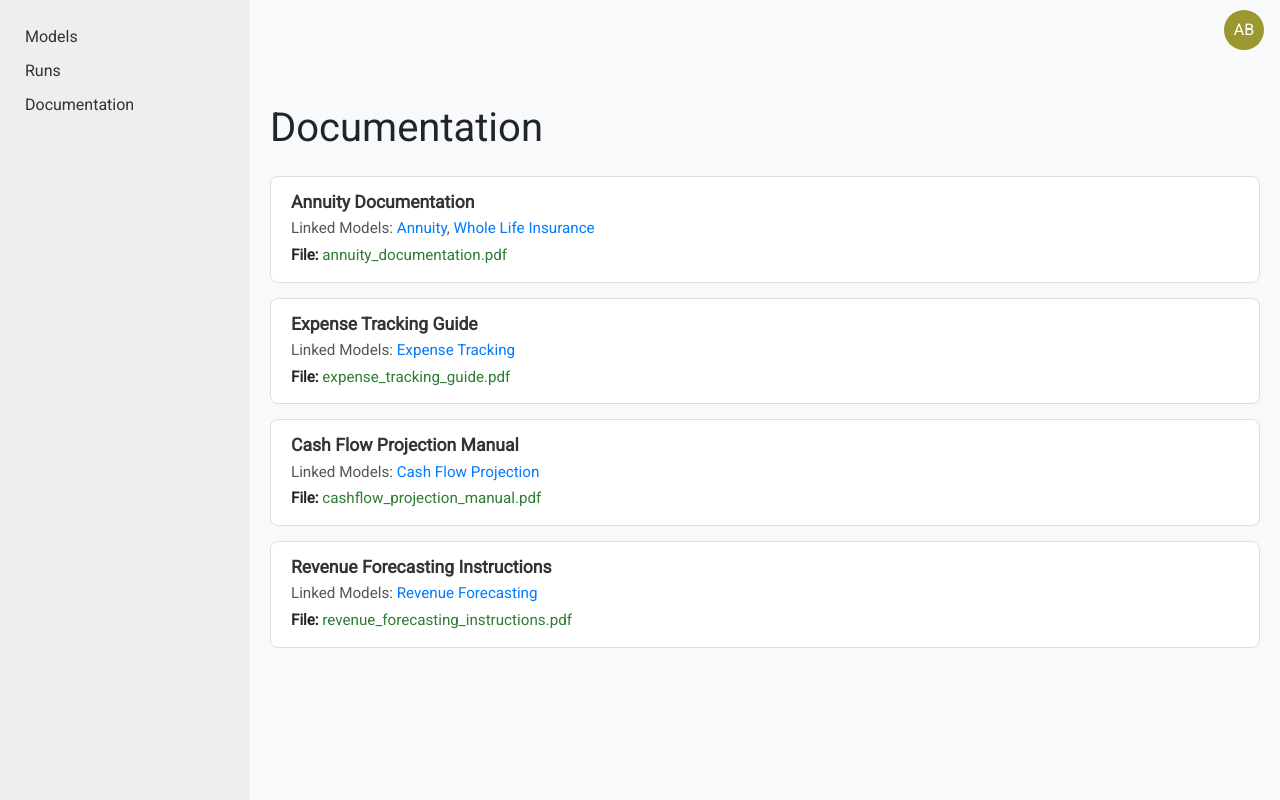
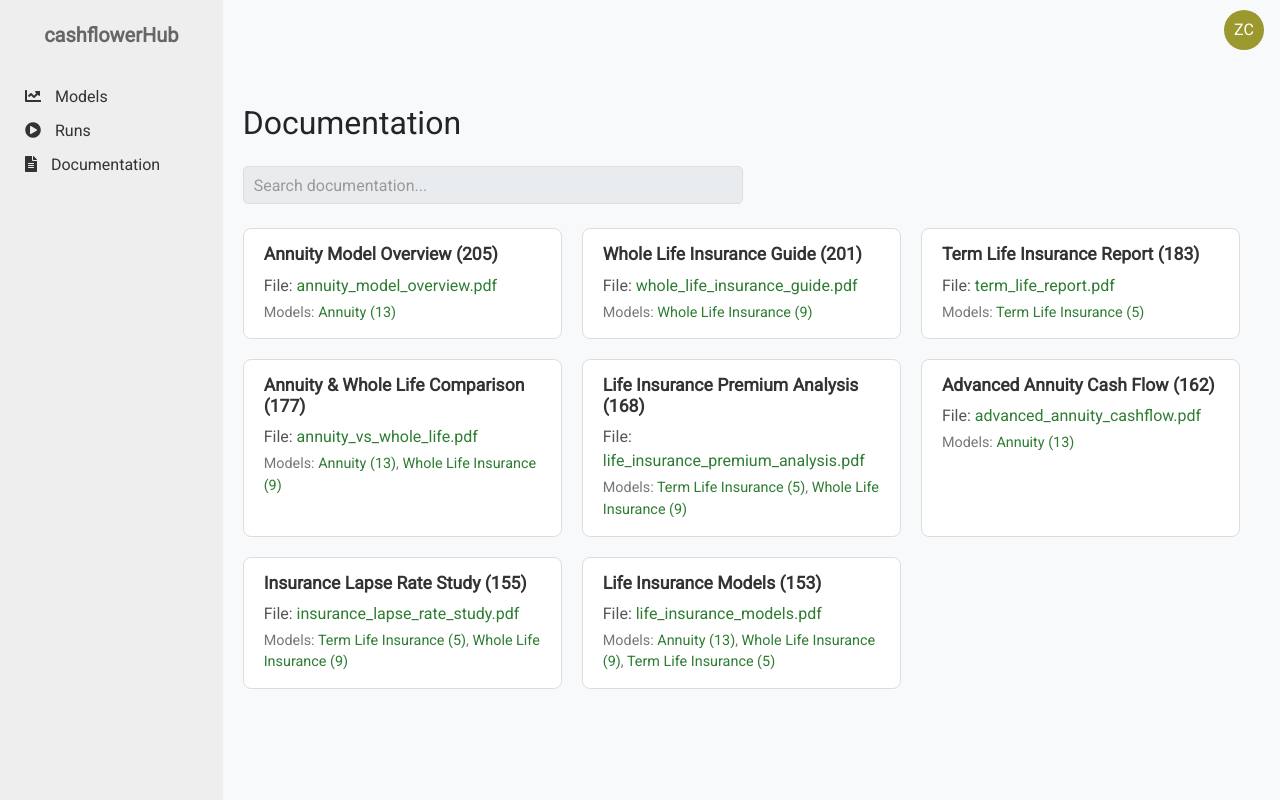
Before and after one commit to zchmielewska/cashflowerhub, a Django app: page /documentation in a window 1280 px wide. Run offline with Django 5.2, Linux system fonts and the light colour scheme; some libraries are stand-ins or nearby versions.

Commit message:
finalize mockup

```diff
--- a/hub/static/hub/styles.css
+++ b/hub/static/hub/styles.css
@@ -13,6 +13,14 @@ body {
     width: 250px;
     background-color: #eeeeee;
     padding: 20px 10px;
+}
+
+.sidebar-heading {
+    font-size: 1.25rem;
+    font-weight: bold;
+    color: #666;
+    margin-bottom: 30px; /* Added margin below project name */
+    text-align: center;
 }
 
 .list-group-item {
@@ -84,8 +92,6 @@ body {
 }
 
 .model-repo a {
-    /*color: #9B982F;*/
-    /*color: #4CAF50;*/
     color: #2E7D32;
     text-decoration: none;
 }
@@ -149,7 +155,6 @@ body {
 /* Adjust font styles */
 .run-info {
     font-size: 1rem;
-    /*font-weight: bold;*/
     color: #333;
     margin-right: 15px;
 }
@@ -185,7 +190,30 @@ body {
 }
 
 /* Documentation */
-.doc-list {
+.doc-search {
+    width: 100%;
+    max-width: 500px;
+    margin-bottom: 20px;
+}
+
+.doc-search input {
+    padding: 10px;
+    font-size: 1rem;
+    border: 1px solid #ddd;
+    border-radius: 5px;
+    background-color: #f8f8f8;
+    color: #999;
+    cursor: not-allowed;
+}
+
+.doc-search input::placeholder {
+    color: #999;
+}
+
+.doc-grid {
+    display: flex;
+    flex-wrap: wrap;
+    gap: 20px;
     margin-top: 20px;
 }
 
@@ -193,8 +221,9 @@ body {
     background-color: #ffffff;
     border: 1px solid #dddddd;
     border-radius: 8px;
-    padding: 15px 20px; /* Medium padding between models and runs */
-    margin-bottom: 15px; /* Medium margin between items */
+    padding: 15px 20px;
+    width: calc(33.333% - 20px); /* 3 cards per row with spacing */
+    box-sizing: border-box;
     transition: background-color 0.3s ease;
 }
 
@@ -209,21 +238,40 @@ body {
 }
 
 .doc-models {
-    font-size: 0.95rem;
+    font-size: 0.9rem;
+    color: #777;
+}
+
+.doc-file {
+    /*font-size: 0.95rem;*/
     color: #555;
 }
 
-.doc-file {
-    font-size: 0.95rem;
+.doc-id {
+    font-size: 0.85rem;
+    color: #555;
 }
 
-.doc-file a {
-    color: #2E7D32; /* Dark green for file link, same as models */
+.doc-file a, .doc-models a {
+    color: #2E7D32; /* Unified dark green for all links */
     text-decoration: none;
 }
 
-.doc-file a:hover {
+.doc-file a:hover, .doc-models a:hover {
     text-decoration: underline;
+}
+
+/* Responsive grid for smaller screens */
+@media (max-width: 992px) {
+    .doc-item {
+        width: calc(50% - 20px); /* 2 cards per row for medium screens */
+    }
+}
+
+@media (max-width: 768px) {
+    .doc-item {
+        width: 100%; /* 1 card per row for small screens */
+    }
 }
 
 /* Media */
@@ -237,3 +285,10 @@ body {
         width: 100%;
     }
 }
+
+
+.list-group-item i {
+    margin-right: 10px;
+    color: #333; /* You can adjust the color as needed */
+    font-size: 1rem; /* Adjust icon size */
+}
--- a/hub/templates/hub/base.html
+++ b/hub/templates/hub/base.html
@@ -8,16 +8,23 @@
     <link rel="stylesheet" href="https://stackpath.bootstrapcdn.com/bootstrap/4.5.2/css/bootstrap.min.css">
     <link href="https://fonts.googleapis.com/css2?family=Roboto&family=Ubuntu&display=swap" rel="stylesheet">
     <link rel="stylesheet" href="{% static 'hub/styles.css' %}">
+    <link rel="stylesheet" href="https://cdnjs.cloudflare.com/ajax/libs/font-awesome/5.15.4/css/all.min.css"> <!-- Added Font Awesome -->
 </head>
 <body>
     <div class="d-flex" id="wrapper">
         <!-- Sidebar -->
         <div id="sidebar-wrapper">
-
+            <div class="sidebar-heading">cashflowerHub</div>
             <div class="list-group list-group-flush">
-                <a href="{% url 'models' %}" class="list-group-item list-group-item-action">Models</a>
-                <a href="{% url 'runs' %}" class="list-group-item list-group-item-action">Runs</a>
-                <a href="{% url 'documentation' %}" class="list-group-item list-group-item-action">Documentation</a>
+                <a href="{% url 'models' %}" class="list-group-item list-group-item-action">
+                    <i class="fas fa-chart-line"></i> Models
+                </a>
+                <a href="{% url 'runs' %}" class="list-group-item list-group-item-action">
+                    <i class="fas fa-play-circle"></i> Runs
+                </a>
+                <a href="{% url 'documentation' %}" class="list-group-item list-group-item-action">
+                    <i class="fas fa-file-alt"></i> Documentation
+                </a>
             </div>
         </div>
 
@@ -27,7 +34,7 @@
             <nav class="navbar navbar-expand-lg navbar-light bg-light border-bottom">
                 <div class="ml-auto">
                     <div class="user-initials-circle">
-                        <a href="#">AB</a>
+                        <a href="#">ZC</a>
                     </div>
                 </div>
             </nav>
--- a/hub/templates/hub/documentation.html
+++ b/hub/templates/hub/documentation.html
@@ -3,51 +3,69 @@
 {% block title %}Documentation - Cashflowerhub{% endblock %}
 
 {% block content %}
-    <h1 class="my-4">Documentation</h1>
+    <h2 class="my-4">Documentation</h2>
 
-    <div class="doc-list">
+    <!-- Search Bar -->
+    <div class="doc-search mb-4">
+        <input type="text" class="form-control" placeholder="Search documentation..." disabled>
+    </div>
+
+
+    <div class="doc-grid">
         <!-- Example Document 1 -->
         <div class="doc-item">
-            <div class="d-flex justify-content-between align-items-center">
-                <div class="doc-details">
-                    <h5 class="doc-title mb-1">Annuity Documentation</h5>
-                    <p class="doc-models mb-1">Linked Models: <a href="#">Annuity</a>, <a href="#">Whole Life Insurance</a></p>
-                    <p class="doc-file mb-0"><strong>File:</strong> <a href="#">annuity_documentation.pdf</a></p>
-                </div>
-            </div>
+            <h5 class="doc-title mb-2">Annuity Model Overview (205)</h5>
+            <p class="doc-file mb-1">File: <a href="#">annuity_model_overview.pdf</a></p>
+            <p class="doc-models mb-0">Models: <a href="#">Annuity (13)</a></p>
         </div>
 
         <!-- Example Document 2 -->
         <div class="doc-item">
-            <div class="d-flex justify-content-between align-items-center">
-                <div class="doc-details">
-                    <h5 class="doc-title mb-1">Expense Tracking Guide</h5>
-                    <p class="doc-models mb-1">Linked Models: <a href="#">Expense Tracking</a></p>
-                    <p class="doc-file mb-0"><strong>File:</strong> <a href="#">expense_tracking_guide.pdf</a></p>
-                </div>
-            </div>
+            <h5 class="doc-title mb-2">Whole Life Insurance Guide (201)</h5>
+            <p class="doc-file mb-1">File: <a href="#">whole_life_insurance_guide.pdf</a></p>
+            <p class="doc-models mb-0">Models: <a href="#">Whole Life Insurance (9)</a></p>
         </div>
 
         <!-- Example Document 3 -->
         <div class="doc-item">
-            <div class="d-flex justify-content-between align-items-center">
-                <div class="doc-details">
-                    <h5 class="doc-title mb-1">Cash Flow Projection Manual</h5>
-                    <p class="doc-models mb-1">Linked Models: <a href="#">Cash Flow Projection</a></p>
-                    <p class="doc-file mb-0"><strong>File:</strong> <a href="#">cashflow_projection_manual.pdf</a></p>
-                </div>
-            </div>
+            <h5 class="doc-title mb-2">Term Life Insurance Report (183)</h5>
+            <p class="doc-file mb-1">File: <a href="#">term_life_report.pdf</a></p>
+            <p class="doc-models mb-0">Models: <a href="#">Term Life Insurance (5)</a></p>
         </div>
 
         <!-- Example Document 4 -->
         <div class="doc-item">
-            <div class="d-flex justify-content-between align-items-center">
-                <div class="doc-details">
-                    <h5 class="doc-title mb-1">Revenue Forecasting Instructions</h5>
-                    <p class="doc-models mb-1">Linked Models: <a href="#">Revenue Forecasting</a></p>
-                    <p class="doc-file mb-0"><strong>File:</strong> <a href="#">revenue_forecasting_instructions.pdf</a></p>
-                </div>
-            </div>
+            <h5 class="doc-title mb-2">Annuity & Whole Life Comparison (177)</h5>
+            <p class="doc-file mb-1">File: <a href="#">annuity_vs_whole_life.pdf</a></p>
+            <p class="doc-models mb-0">Models: <a href="#">Annuity (13)</a>, <a href="#">Whole Life Insurance (9)</a></p>
+        </div>
+
+        <!-- Example Document 5 -->
+        <div class="doc-item">
+            <h5 class="doc-title mb-2">Life Insurance Premium Analysis (168)</h5>
+            <p class="doc-file mb-1">File: <a href="#">life_insurance_premium_analysis.pdf</a></p>
+            <p class="doc-models mb-0">Models: <a href="#">Term Life Insurance (5)</a>, <a href="#">Whole Life Insurance (9)</a></p>
+        </div>
+
+        <!-- Example Document 6 -->
+        <div class="doc-item">
+            <h5 class="doc-title mb-2">Advanced Annuity Cash Flow (162)</h5>
+            <p class="doc-file mb-1">File: <a href="#">advanced_annuity_cashflow.pdf</a></p>
+            <p class="doc-models mb-0">Models: <a href="#">Annuity (13)</a></p>
+        </div>
+
+        <!-- Example Document 7 -->
+        <div class="doc-item">
+            <h5 class="doc-title mb-2">Insurance Lapse Rate Study (155)</h5>
+            <p class="doc-file mb-1">File: <a href="#">insurance_lapse_rate_study.pdf</a></p>
+            <p class="doc-models mb-0">Models: <a href="#">Term Life Insurance (5)</a>, <a href="#">Whole Life Insurance (9)</a></p>
+        </div>
+
+        <!-- Example Document 8 -->
+        <div class="doc-item">
+            <h5 class="doc-title mb-2">Life Insurance Models (153)</h5>
+            <p class="doc-file mb-1">File: <a href="#">life_insurance_models.pdf</a></p>
+            <p class="doc-models mb-0">Models: <a href="#">Annuity (13)</a>, <a href="#">Whole Life Insurance (9)</a>, <a href="#">Term Life Insurance (5)</a></p>
         </div>
     </div>
 
```
